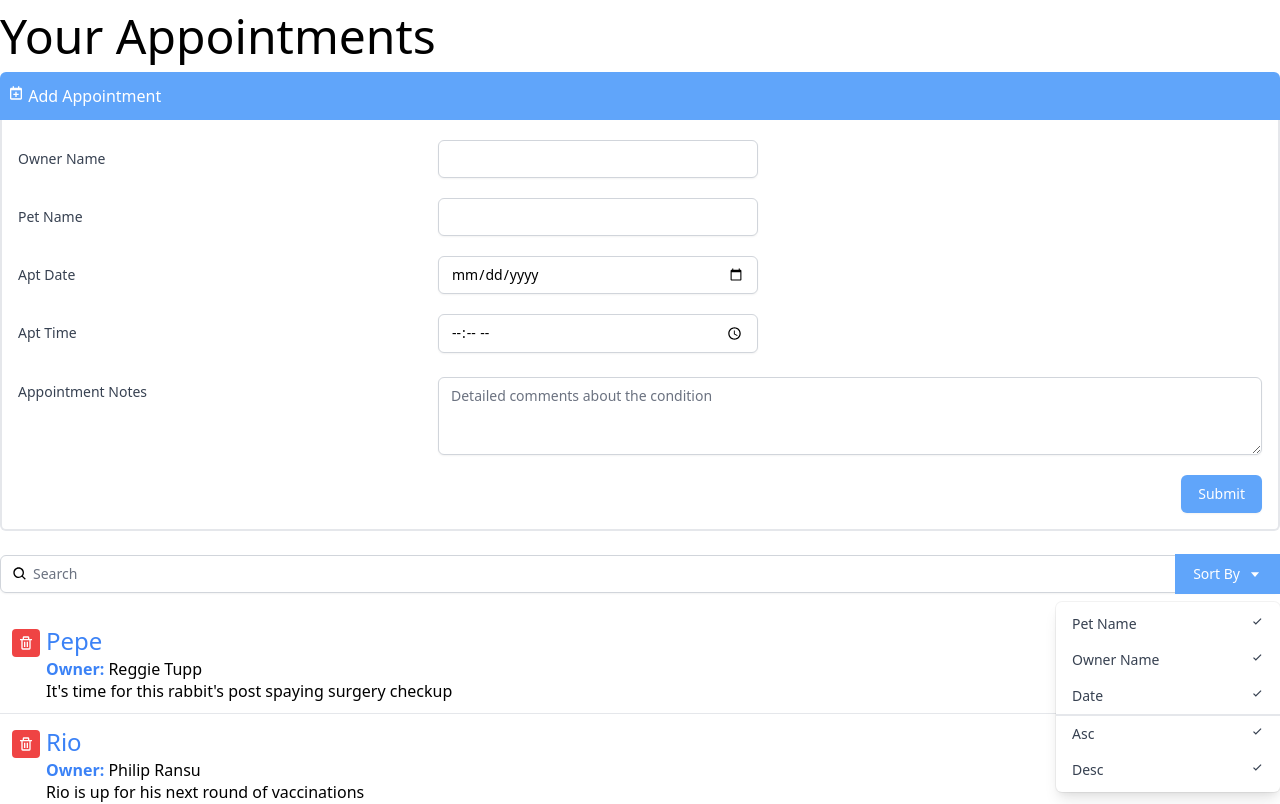
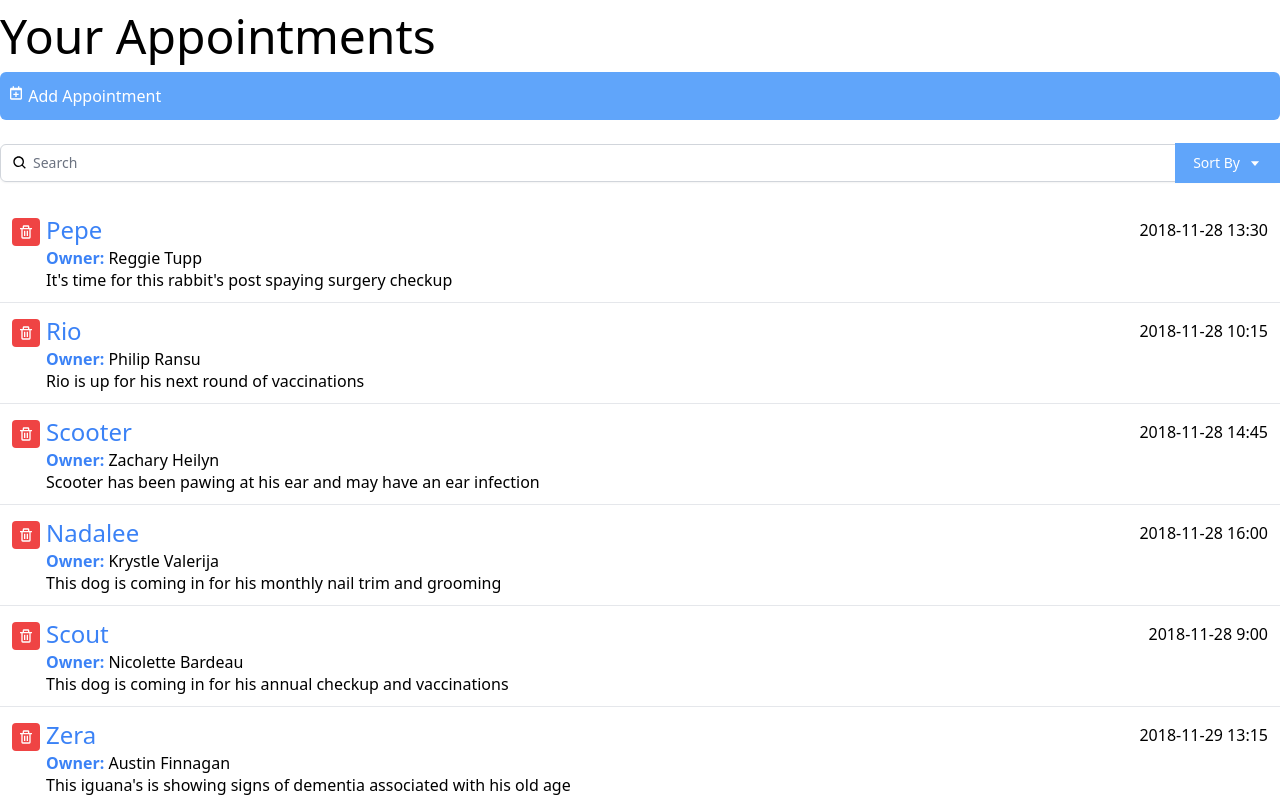
Before and after one commit to gaurish-saini/appointment-management-interface, a React (Create React App) app: page / in a window 1280 px wide. Shown: the top 804 px of the page. Built offline with nearby package versions, Linux system fonts and the light colour scheme.

Commit message:
fetching data

```diff
--- a/src/App.js
+++ b/src/App.js
@@ -1,9 +1,23 @@
+import { useState, useEffect, useCallback } from "react";
 import Search from "./components/Search";
 import AddAppoitnment from "./components/AddAppointment";
 import AppointmentInfo from "./components/AppointmentInfo";
-import appointmentList from "./data.json";
 
 function App() {
+  let [appointmentList, setAppointmentlist] = useState([]);
+
+  const fetchData = useCallback(() => {
+    fetch("./data.json")
+      .then((response) => response.json())
+      .then((data) => {
+        setAppointmentlist(data);
+      });
+  }, []);
+
+  useEffect(() => {
+    fetchData();
+  }, [fetchData]);
+
   return (
     <div className="App container mx-auto mt-3 font-thin">
       <h1 className="text-5xl mb-3">Your Appointments</h1>
--- a/src/components/AddAppointment.js
+++ b/src/components/AddAppointment.js
@@ -1,14 +1,24 @@
 import { BiCalendarPlus } from "react-icons/bi";
+import { useState } from "react";
 
 const AddAppointment = () => {
+  let [toggleForm, setToggleForm] = useState(false);
   return (
     <div>
-      <button className="bg-blue-400 text-white px-2 py-3 w-full text-left rounded-t-md">
+      <button
+        onClick={() => {
+          setToggleForm(!toggleForm);
+        }}
+        className={`bg-blue-400 text-white px-2 py-3 w-full text-left rounded-t-md ${
+          toggleForm ? "rounded-t-md" : "rounded-md"
+        }`}
+      >
         <div>
           <BiCalendarPlus className="inline-block align-text-top" /> Add
           Appointment
         </div>
       </button>
+      {toggleForm && (
         <div className="border-r-2 border-b-2 border-l-2 border-light-blue-500 rounded-b-md pl-4 pr-4 pb-4">
           <div className="sm:grid sm:grid-cols-3 sm:gap-4 sm:items-start  sm:pt-5">
             <label
@@ -107,8 +117,9 @@
             </div>
           </div>
         </div>
+      )}
     </div>
   );
 };
 
-export default AddAppointment
+export default AddAppointment;
--- a/src/components/Search.js
+++ b/src/components/Search.js
@@ -1,6 +1,10 @@
 import { BiSearch, BiCaretDown, BiCheck } from "react-icons/bi";
+import { useState } from "react";
 
-const DropDown = () => {
+const DropDown = ({ toggle }) => {
+  if (!toggle) {
+    return null;
+  }
   return (
     <div
       className="origin-top-right absolute right-0 mt-2 w-56
@@ -48,6 +52,7 @@
 };
 
 const Search = () => {
+  let [toggleSort, setToggleSort] = useState(false);
   return (
     <div className="py-5">
       <div className="mt-1 relative rounded-md shadow-sm">
@@ -66,12 +71,15 @@
         <div className="absolute inset-y-0 right-0 flex items-center">
           <div>
             <button
+              onClick={() => {
+                setToggleSort(!toggleSort);
+              }}
               type="button"
               className="justify-center px-4 py-2 bg-blue-400 border-2 border-blue-400 text-sm text-white hover:bg-blue-700 focus:outline-none focus:ring-2 focus:ring-offset-2 flex items-center"
             >
               Sort By <BiCaretDown className="ml-2" />
             </button>
-            <DropDown />
+            <DropDown toggle={toggleSort} />
           </div>
         </div>
       </div>
```
Also changed, not shown: public/data.json (renamed from src/data.json). Lines whose indentation alone changed are shown as unchanged.
